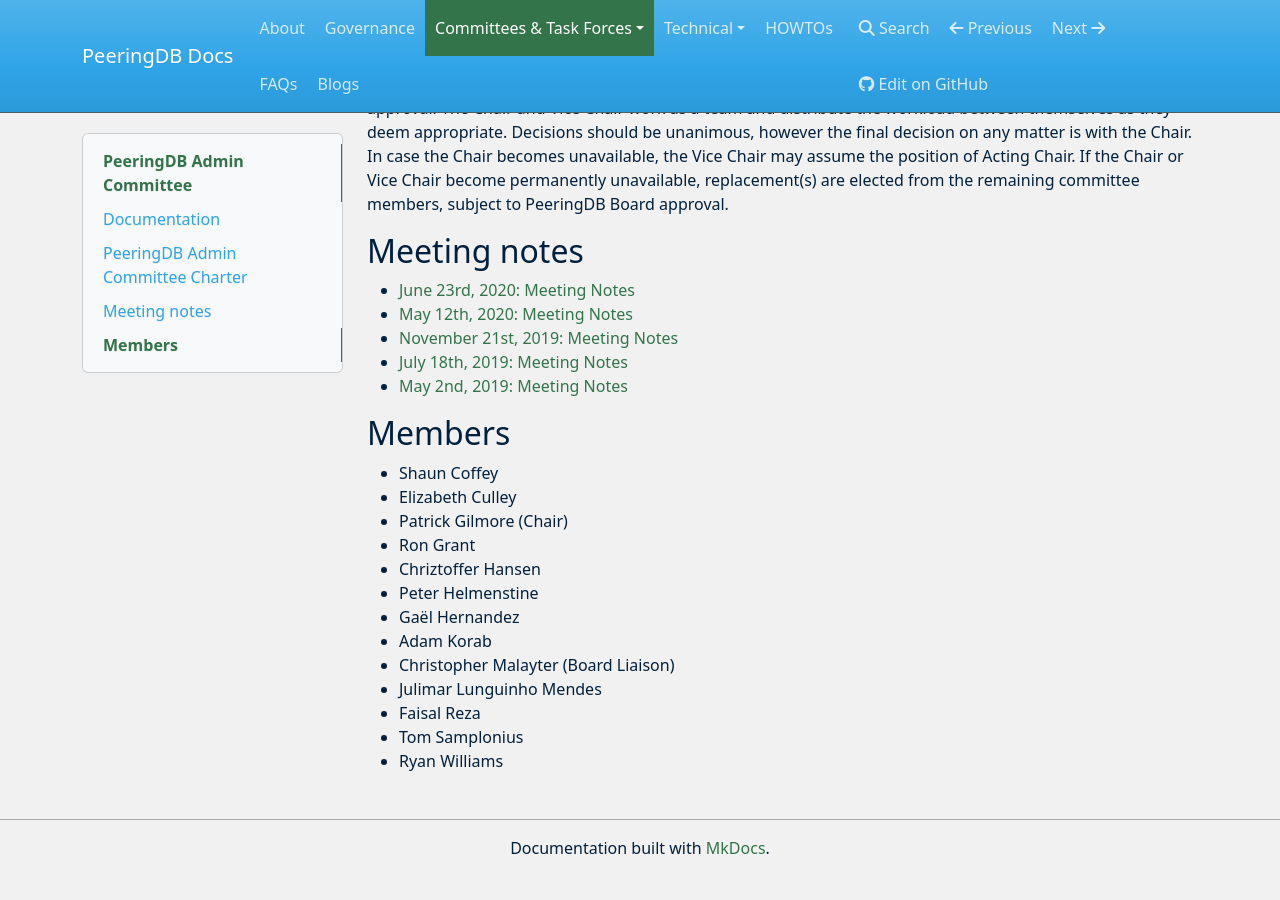
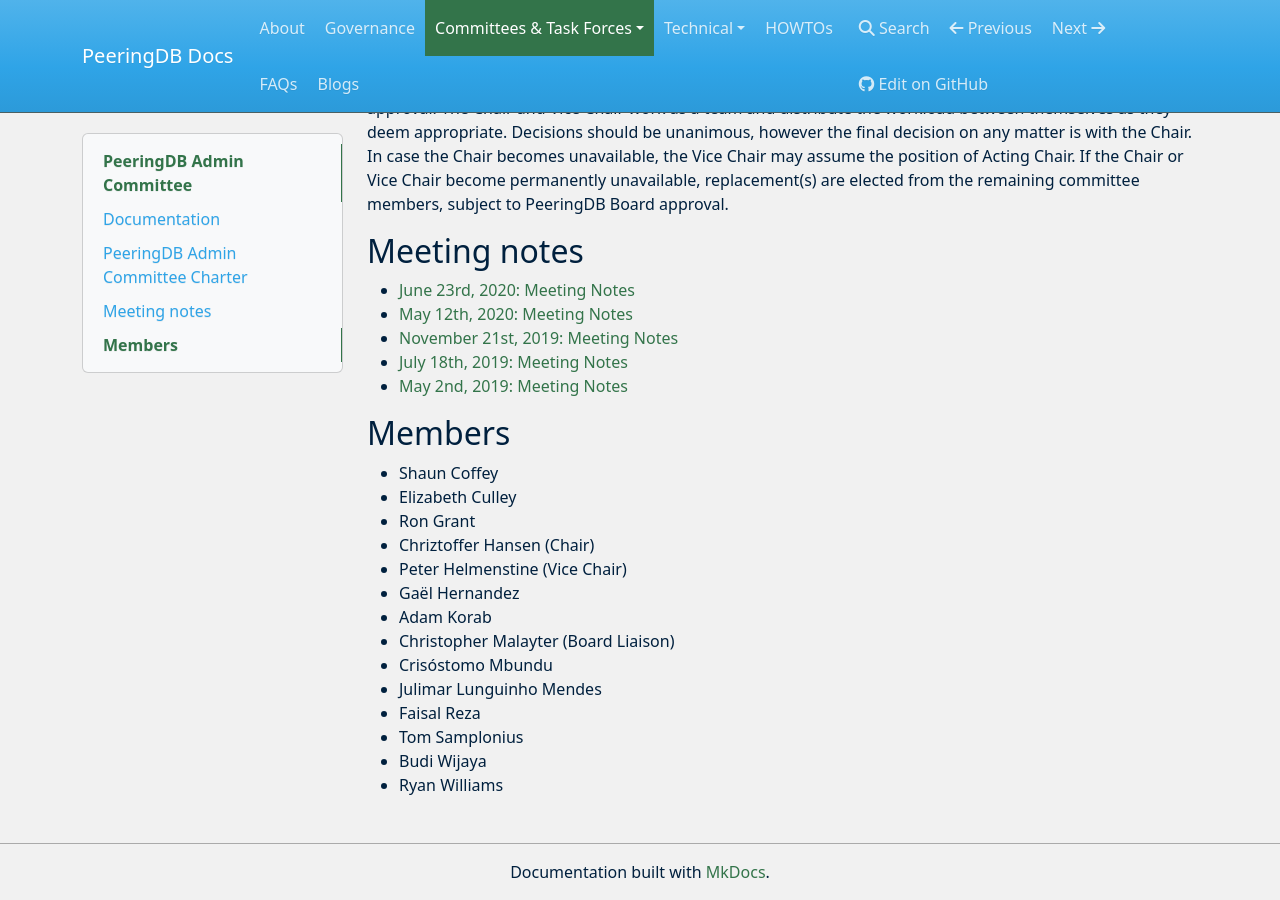
Before and after one commit to peeringdb/docs, an MkDocs documentation site: the page built from docs/committee/admin/index.md, in a window 1280 px wide and 900 px high, scrolled down 1993 px. Built offline with MkDocs 1.6.1, drawn with Linux system fonts in a browser that asks for light colours; nearby versions of some CDN libraries; before the commit the page ends 2869 px from its top, so only the background shows below that.

Commit message:
Updated AC members.

```diff
--- a/docs/committee/admin/index.md
+++ b/docs/committee/admin/index.md
@@ -20,14 +20,15 @@
 ## Members
 - Shaun Coffey
 - Elizabeth Culley
-- Patrick Gilmore (Chair)
 - Ron Grant
-- Chriztoffer Hansen
-- Peter Helmenstine
+- Chriztoffer Hansen (Chair)
+- Peter Helmenstine (Vice Chair)
 - Gaël Hernandez
 - Adam Korab
 - Christopher Malayter (Board Liaison)
+- Crisóstomo Mbundu
 - Julimar Lunguinho Mendes
 - Faisal Reza
 - Tom Samplonius
+- Budi Wijaya
 - Ryan Williams
```
